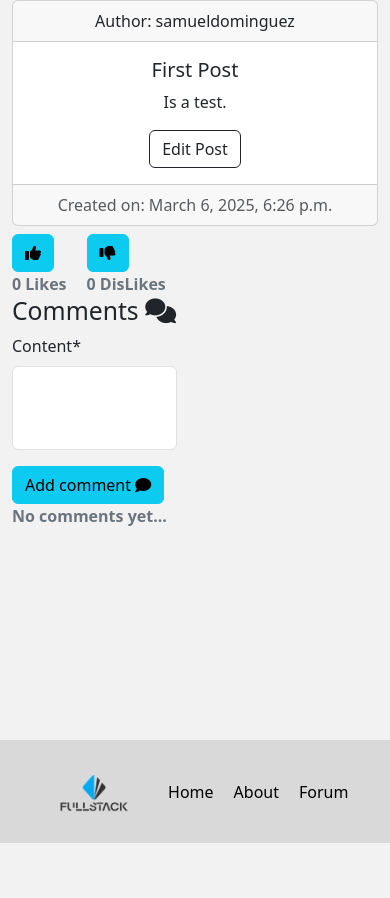
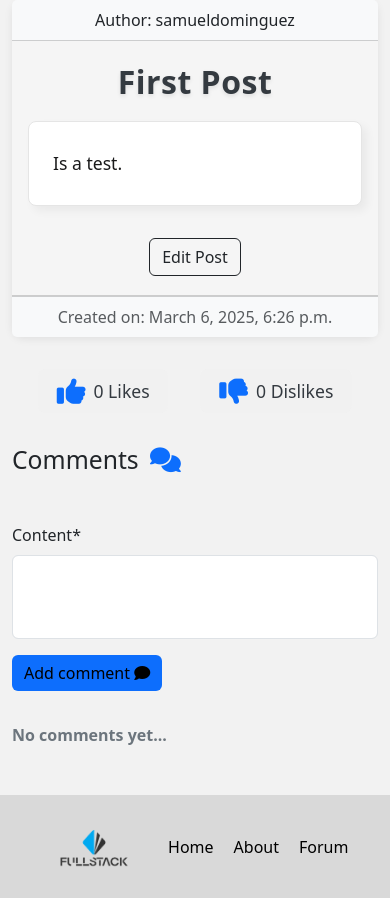
Before and after one commit to Onlinebusinessfy/capstone_project, a Django app: page /posts/1/ in a window 390 px wide. Shown: the part 61-959 px from the top of the page. Before the commit the page ends 904 px from the top, so only its background shows below. Run offline with Django 5.2, Linux system fonts and the light colour scheme; a user stored in the database is signed in; data comes from the database, SQL or seed files in the repository; both versions use the stored data as it was after the commit; data that the repository does not hold is empty; some libraries are stand-ins or nearby versions; some web fonts are replaced.

Commit message:
post detail new style

```diff
--- a/static/css/post_detail.css
+++ b/static/css/post_detail.css
@@ -1,32 +1,239 @@
-.post-body{
+.post-body {
     background-color: rgba(189, 189, 189, 0.767);
     border-radius: 10px;
 }
 
-.post-body p{
+.post-body p {
     padding: 10px;
 }
 
-.comments-div{
+.comments-div {
     border: 1px solid rgba(194, 194, 194, 0.397);
     margin-bottom: 10px;
     width: 45%;
     padding: 10px;
 }
 
-.form-group textarea{
+.form-group textarea {
     height: 10vh;
     resize: none;
     width: 45%;
     margin-bottom: 10px;
 }
 
-.likes-dislikes-div{
+.likes-dislikes-div {
     display: flex;
     gap: 20px;
 }
 
-.dropdown-menu button{
+.card-text {
+    text-align: start;
+    font-size: 1rem;
+    line-height: 1.7;
+    padding: 1rem;
+    background-color: #ffffff;
+    color: #212529;
+    border-radius: 0.5rem;
+    word-break: break-word;
+}
+
+
+.dropdown-menu button {
     border: none;
     background-color: white;
 }
+
+.card {
+    border: none;
+    box-shadow: 0 2px 8px rgba(0, 0, 0, 0.08);
+    border-radius: 0.75rem;
+    margin-bottom: 1rem;
+}
+
+.card-header,
+.card-footer {
+    background-color: #f8f9fa;
+    font-weight: 500;
+}
+
+.card-body {
+    background-color: #f5f5f5;
+    padding: 1rem;
+    border-bottom: 1px solid #ccc;
+}
+
+.reaction-bar {
+    display: flex;
+    justify-content: flex-start;
+    align-items: center;
+    gap: 2rem;
+    margin: 2rem 0;
+    flex-wrap: wrap;
+}
+
+.reaction-group {
+    display: flex;
+    align-items: center;
+    gap: 0.5rem;
+    padding: 0.4rem 0.8rem;
+    background-color: #f1f1f1;
+    border-radius: 8px;
+    transition: background-color 0.2s ease;
+}
+
+.reaction-group:hover {
+    background-color: #e2e6ea;
+}
+
+.reaction-btn {
+    background: none;
+    border: none;
+    color: #0d6efd;
+    font-size: 1.8rem;
+    display: flex;
+    align-items: center;
+    cursor: pointer;
+}
+
+.reaction-count {
+    font-size: 1.1rem;
+    color: #343a40;
+    font-weight: 500;
+}
+
+.comments_section {
+    margin-top: 3rem;
+    margin-bottom: 3rem;
+}
+
+.comments-div {
+    background-color: #f9f9f9;
+    border-radius: 10px;
+    padding: 1rem;
+    margin-bottom: 1.2rem;
+    box-shadow: 0 1px 4px rgba(0, 0, 0, 0.05);
+}
+
+.comments-header {
+    margin-bottom: 0.5rem;
+}
+
+h2 i {
+    color: #0d6efd;
+    margin-left: 0.3rem;
+}
+
+.btn-group .dropdown-menu button {
+    border: none;
+    background: none;
+    padding: 0.5rem 1rem;
+    width: 100%;
+    text-align: left;
+}
+
+.btn-group .dropdown-menu button:hover {
+    background-color: #f8f9fa;
+}
+
+.form-group {
+    margin-top: 1.5rem;
+    margin-bottom: 2rem;
+}
+
+.style-text {
+    font-size: 1.05rem;
+    line-height: 1.8;
+    color: #1a1a1b;
+    background-color: #ffffff;
+    padding: 1.5rem;
+    border: 1px solid #e5e5e5;
+    border-radius: 8px;
+    box-shadow: 5px 5px 10px rgba(0, 0, 0, 0.05);
+    margin-top: 1rem;
+    margin-bottom: 2rem;
+    white-space: pre-line;
+    word-wrap: break-word;
+    max-width: 100%;
+}
+
+.custom-title {
+    font-size: 2rem;
+    font-weight: 600;
+    color: #343a40;
+    letter-spacing: 0.5px;
+    margin-bottom: 1rem;
+    line-height: 1.4;
+    text-transform: capitalize;
+    text-shadow: 0 2px 4px rgba(0, 0, 0, 0.1);
+    transition: color 0.3s ease-in-out;
+}
+
+.btn-info {
+    background-color: #0d6efd;
+    border: #0d6efd;
+}
+
+.text-info {
+    background-color: #8b8b8b4d;
+    color: #0d6efd !important;
+    border-radius: 15px;
+    padding: 5px;
+}
+
+@media screen and (max-width:767px) {
+    .reaction-bar {
+        justify-content: center;
+    }
+
+    .form-group textarea {
+        width: 100%;
+    }
+
+    .comments-div {
+        width: 100%;
+    }
+
+    .card-body {
+        padding: 1.2rem 1rem;
+    }
+
+    .card-text {
+        font-size: 1.1rem;
+        line-height: 2;
+    }
+
+    .comment-options {
+        position: absolute;
+        top: 0.3rem;
+        right: 0.3rem;
+        z-index: 10;
+    }
+
+    .options-btn {
+        padding: 0.2rem 0.4rem;
+        font-size: 1rem;
+        border: none;
+        background: transparent;
+        color: #6c757d;
+    }
+
+    .dropdown-menu {
+        right: 0 !important;
+        left: 45% !important;
+        top: 100% !important;
+        margin-top: 0.3rem;
+        border-radius: 10px;
+        box-shadow: 0 4px 12px rgba(0, 0, 0, 0.15);
+        overflow: hidden;
+        padding: 0.2rem 0;
+    }
+
+    .dropdown-item {
+        padding: 0.5rem 1rem;
+    }
+
+    .dropdown-item:hover {
+        background-color: #f1f1f1;
+    }
+
+}
--- a/templates/posts/detail.html
+++ b/templates/posts/detail.html
@@ -17,8 +17,8 @@ Post: {{post.title}}
         Author: {{post.author}}
     </div>
     <div class="card-body">
-        <h5 class="card-title">{{post.title}}</h5>
-        <p class="card-text">{{post.body}}</p>
+        <h5 class="card-title custom-title">{{ post.title }}</h5>
+        <p class="card-text style-text">{{ post.body }}</p>
         {% if user.username == post.author.username %}
         <a href="{% url 'post_update' post.id %}" class="btn btn-outline-dark">Edit Post</a>
         {% endif %}
@@ -28,33 +28,40 @@ Post: {{post.title}}
     </div>
 </div>
 
-<div class="likes-dislikes-div">
+<div class="reaction-bar">
     {% if user.is_authenticated %}
-    <div>
+        <!-- Like -->
+        <div class="reaction-group">
             <form action="{% url 'blogpost_like' object.id %}" method="POST">
                 {% csrf_token %}
-            <button type="submit" name="blogpost_id" value="{{object.id}}" class="btn btn-info"><i class="fa-solid fa-thumbs-up"></i></button>
+                <button type="submit" name="blogpost_id" value="{{ object.id }}" class="reaction-btn">
+                    <i class="fa-solid fa-thumbs-up"></i>
+                    <span class="reaction-count ms-2">{{ number_of_likes }} Like{{ number_of_likes|pluralize }}</span>
+                </button>
             </form>
-        <strong class="text-secondary">{{ number_of_likes }} Like{{ number_of_likes|pluralize }}</strong>
         </div>
 
-    <div>
+        <!-- Dislike -->
+        <div class="reaction-group">
             <form action="{% url 'blogpost_dislike' object.id %}" method="POST">
                 {% csrf_token %}
-            <button type="submit" name="blogpost_id" value="{{object.id}}" class="btn btn-info"><i class="fa-solid fa-thumbs-down"></i></button>
+                <button type="submit" name="blogpost_id" value="{{ object.id }}" class="reaction-btn">
+                    <i class="fa-solid fa-thumbs-down"></i>
+                    <span class="reaction-count ms-2">{{ number_of_dislikes }} Dislike{{ number_of_dislikes|pluralize }}</span>
+                </button>
             </form>
-        <strong class="text-secondary">{{ number_of_dislikes }} DisLike{{ number_of_dislikes|pluralize }}</strong>
         </div>
-
     {% else %}
-        <a class="btn btn-outline-info" href="{% url 'login' %}?next={{request.path}}">Log in to like this article!</a><br>
+        <a class="btn btn-outline-info" href="{% url 'login' %}?next={{request.path}}">
+            Log in to react!
+        </a>
     {% endif %}
 </div>
 
 
 
-<h2>Comments <i class="fa-solid fa-comments"></i></h2>
-<div id="comments_section">
+<h2> Comments <i class="fa-solid fa-comments"></i></h2>
+<div class="comments_section">
 
     {% if user.is_authenticated %}
     <form method="POST">
@@ -69,7 +76,7 @@ Post: {{post.title}}
     {% endif %}
 
     {% if comments %}
-    <strong class="text-secondary">{{ object.number_of_comments }}Comment{{object.number_of_comments|pluralize}}</strong>
+    <strong class="text-secondary">{{ object.number_of_comments }} Comment{{object.number_of_comments|pluralize}}</strong>
     <hr>
     <ul>
         {% for comment in comments %}
@@ -98,7 +105,6 @@ Post: {{post.title}}
                     {{ comment.content|safe }}
                 </p>
                 <small class="text-muted">{{ comment.created_on }}</small>
-
 
                 <!-- Modal -->
                 {% if comment.author == request.user or request.user.is_superuser %}
```
Also changed, not shown: dbChristian.sqlite3. Lines whose indentation alone changed are shown as unchanged.
